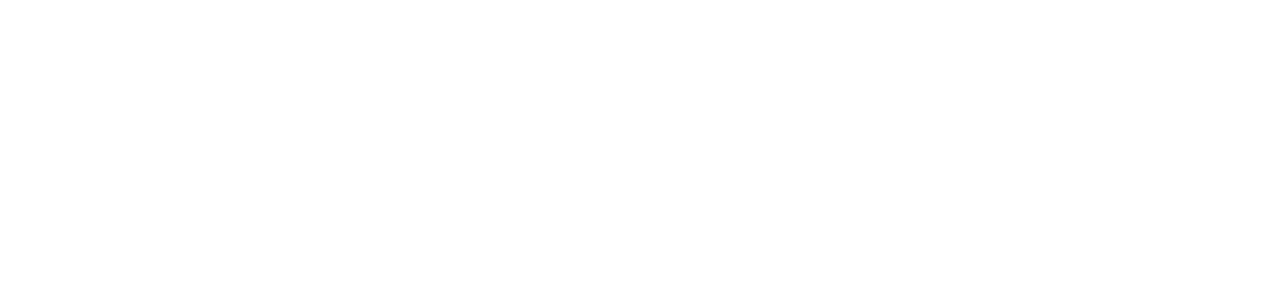
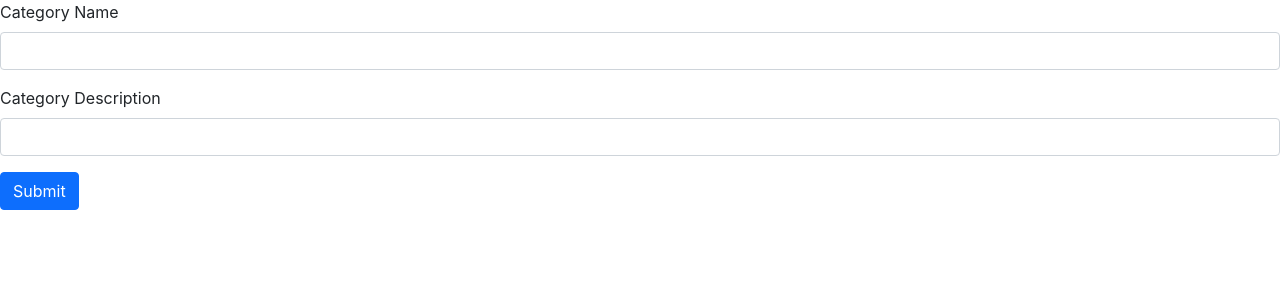
Before and after one commit to jaleyerdelen/lorem-ipsum-gym, a React (Create React App) app in the folder frontend/: page /categoryEdit in a window 1280 px wide. Before the commit this address had no page. Shown: the top 300 px of the page. Built offline with nearby package versions, Linux system fonts and the light colour scheme.

Commit message:
create category

```diff
--- a/frontend/src/App.js
+++ b/frontend/src/App.js
@@ -13,12 +13,9 @@
 import CategoryDetail from "./pages_detail/CategoryDetail";
 
 import Edit from "./components/Edit";
-
+import CategoryEdit from "./components/CategoryEdit"
 
 function App() {
-
-
-
   return (
     <BrowserRouter>
       <Routes>
@@ -31,6 +28,7 @@
         <Route path="/courses/:slug" element={<CourseDetail />} />
         <Route path="/dashboard" element={<TeacherDashboard />} />
         <Route path="/category/:slug" element={<CategoryDetail />} />
+        <Route path="/categoryEdit" element={<CategoryEdit />} />
 
         <Route path="/edit/:slug" element={<Edit/>} />
 
--- a/frontend/src/components/Category.js
+++ b/frontend/src/components/Category.js
@@ -6,6 +6,10 @@
 const Category = () => {
   const [category, setCategory] = useState([""]);
   const [isLoggin, setIsLogin] = useState(false);
+
+  useEffect(() => {
+    axe();
+  }, [category]);
 
   const axe = () => {
     const token = cookie.load("token");
@@ -32,10 +36,6 @@
       .catch((error) => console.log(error));
   };
 
-  useEffect(() => {
-    axe();
-  }, []);
-
   return (
     <div>
       {category.map((categor) => {
@@ -56,6 +56,14 @@
           </div>
         );
       })}
+
+      <div className="m-4">
+        <Link to="/categoryEdit">
+          <button type="button" className="btn btn-primary">
+            Create New Category
+          </button>
+        </Link>
+      </div>
     </div>
   );
 };
--- /dev/null
+++ b/frontend/src/components/CategoryEdit.js
@@ -0,0 +1,74 @@
+import axios from "axios";
+import React, { useState } from "react";
+import cookie from "react-cookies";
+import { Link } from "react-router-dom";
+
+const CategoryEdit = () => {
+  const [name, setName] = useState([""]);
+  const [description, setDescription] = useState([""]);
+
+  const handleSubmit = (e) => {
+    e.preventDefault();
+  };
+
+  const createCategory = () => {
+    const token = cookie.load("token");
+    axios
+      .post(
+        "http://localhost:5000/category",
+        {
+          name: name,
+          description: description,
+        },
+        {
+          headers: { authorization: `Baerer ${token}` },
+        }
+      )
+      .then((res) => console.log(res))
+      .catch((err) => console.log(err));
+  };
+
+  return (
+    <div>
+      <form method="POST" onSubmit={handleSubmit}>
+        <div className="mb-3">
+          <label for="text" className="form-label">
+            Category Name
+          </label>
+          <input
+            name="name"
+            value={name}
+            onChange={(e) => setName(e.target.value)}
+            type="text"
+            className="form-control"
+            id="text"
+          />
+        </div>
+        <div className="mb-3">
+          <label for="text" className="form-label">
+            Category Description
+          </label>
+          <input
+            value={description}
+            name="description"
+            onChange={(e) => setDescription(e.target.value)}
+            type="text"
+            className="form-control"
+            id="text"
+          />
+        </div>
+        <Link to="/category">
+          <button
+            onClick={() => createCategory()}
+            type="submit"
+            className="btn btn-primary"
+          >
+            Submit
+          </button>
+        </Link>
+      </form>
+    </div>
+  );
+};
+
+export default CategoryEdit;
```
